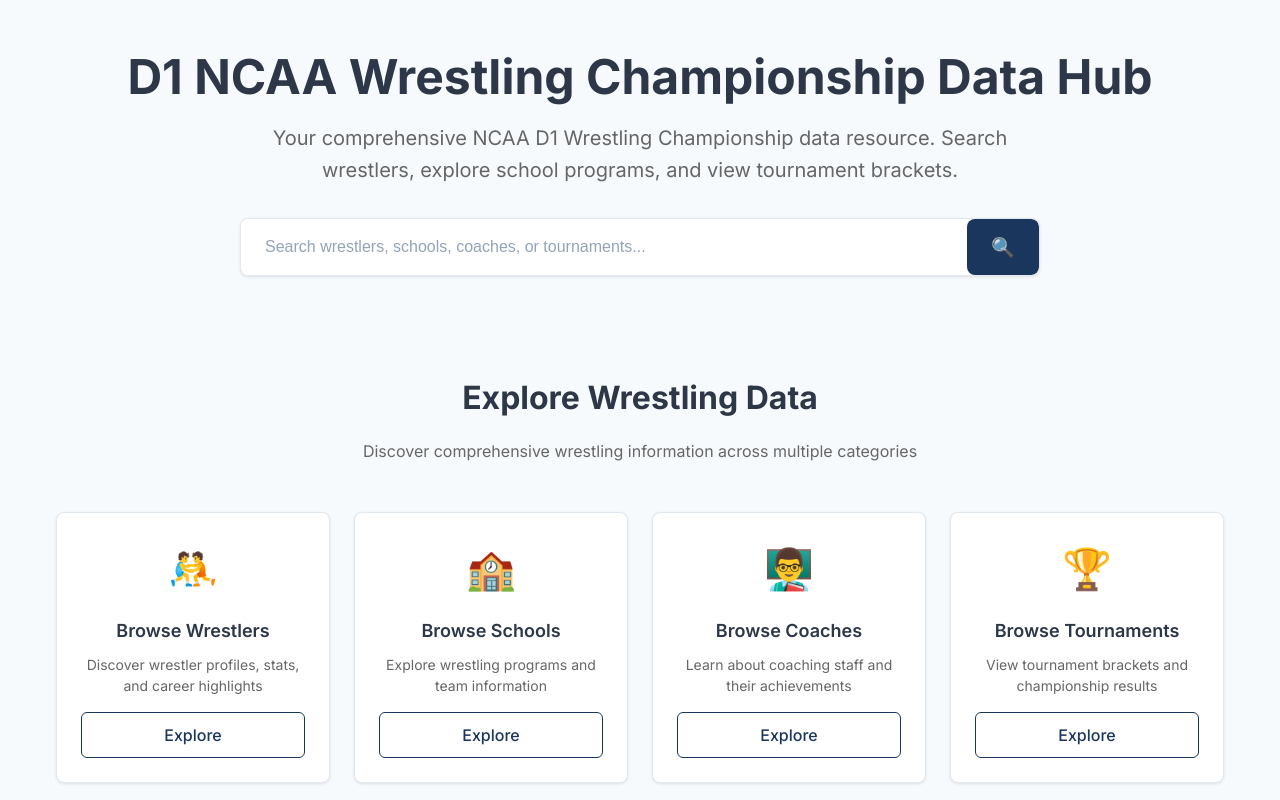
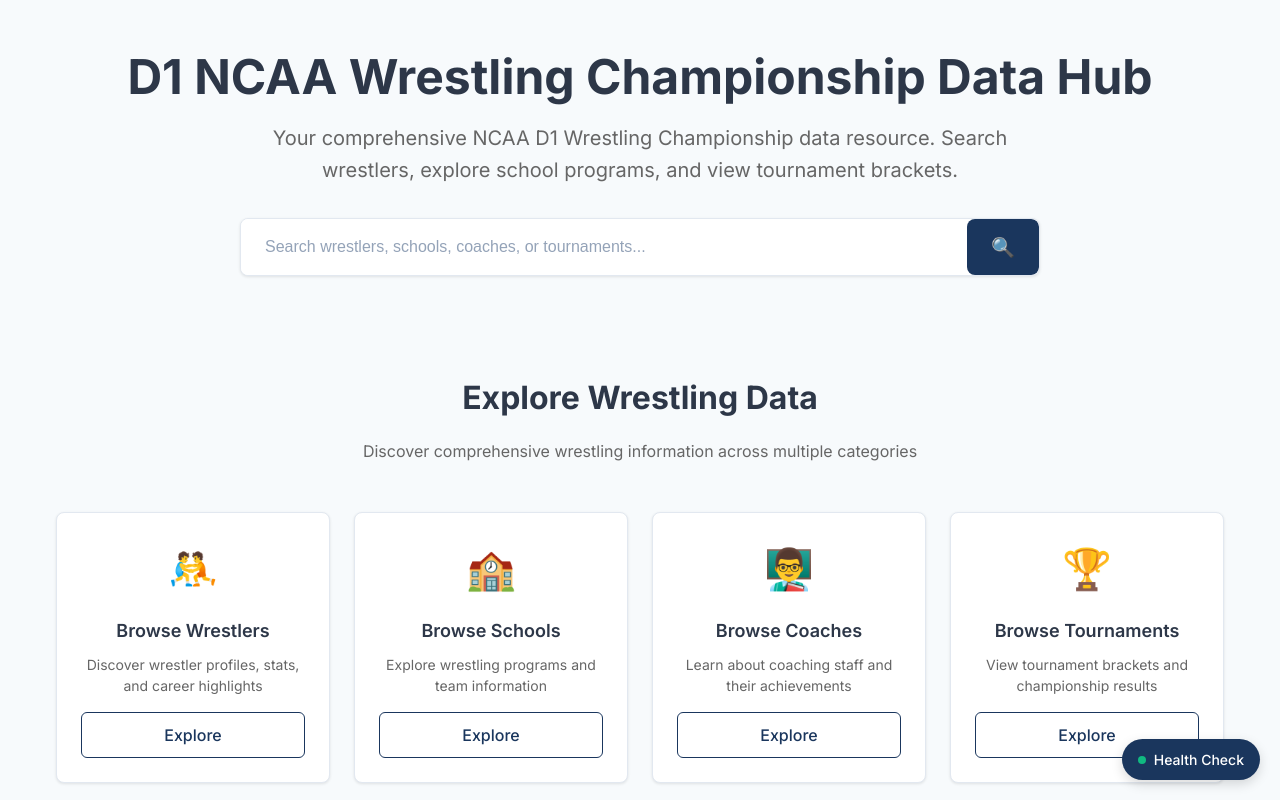
Before and after one commit to grogs84/matiq-frontend, a React (Vite) app: page / in a window 1280 px wide. Shown: the top 800 px of the page. Built offline with nearby package versions, Linux system fonts and the light colour scheme; no server answers.

Commit message:
added health check button

```diff
--- a/src/App.css
+++ b/src/App.css
@@ -315,6 +315,57 @@
   background: #2a4a6b;
 }
 
+/* Development Health Check Button */
+.dev-health-check {
+  position: fixed;
+  bottom: 20px;
+  right: 20px;
+  z-index: 1000;
+}
+
+.health-check-button {
+  background: var(--primary);
+  color: white;
+  border: none;
+  padding: 0.75rem 1rem;
+  border-radius: 50px;
+  font-size: 0.875rem;
+  font-weight: 500;
+  cursor: pointer;
+  box-shadow: 0 4px 12px rgba(0, 0, 0, 0.15);
+  transition: all 0.2s ease;
+  display: flex;
+  align-items: center;
+  gap: 0.5rem;
+}
+
+.health-check-button:hover {
+  background: #2a4a6b;
+  transform: translateY(-2px);
+  box-shadow: 0 6px 20px rgba(0, 0, 0, 0.2);
+}
+
+.health-status {
+  width: 8px;
+  height: 8px;
+  border-radius: 50%;
+  background: #10b981;
+}
+
+.health-status.loading {
+  background: #f59e0b;
+  animation: pulse 1.5s infinite;
+}
+
+.health-status.error {
+  background: #ef4444;
+}
+
+@keyframes pulse {
+  0%, 100% { opacity: 1; }
+  50% { opacity: 0.5; }
+}
+
 /* Responsive design */
 @media (max-width: 768px) {
   .container {
--- a/src/App.jsx
+++ b/src/App.jsx
@@ -1,4 +1,46 @@
 import './App.css';
+import { API_URL } from './config.js';
+import { useState } from 'react';
+
+// Health Check Component
+function HealthCheck() {
+  const [status, setStatus] = useState('unknown');
+  const [isLoading, setIsLoading] = useState(false);
+
+  const checkHealth = async () => {
+    setIsLoading(true);
+    try {
+      const response = await fetch(`${API_URL}/health`);
+      if (response.ok) {
+        setStatus('healthy');
+      } else {
+        setStatus('error');
+      }
+    } catch (error) {
+      setStatus('error');
+    } finally {
+      setIsLoading(false);
+    }
+  };
+
+  const getStatusClass = () => {
+    if (isLoading) return 'loading';
+    return status;
+  };
+
+  return (
+    <div className="dev-health-check">
+      <button
+        className="health-check-button"
+        onClick={checkHealth}
+        disabled={isLoading}
+      >
+        <span className={`health-status ${getStatusClass()}`}></span>
+        {isLoading ? 'Checking...' : 'Health Check'}
+      </button>
+    </div>
+  );
+}
 
 // PropTypes definition for SearchBar
 // eslint-disable-next-line react/prop-types
@@ -176,6 +218,9 @@
           </div>
         </section>
       </div>
+
+      {/* Development Health Check Button */}
+      <HealthCheck />
     </div>
   );
 }
```
